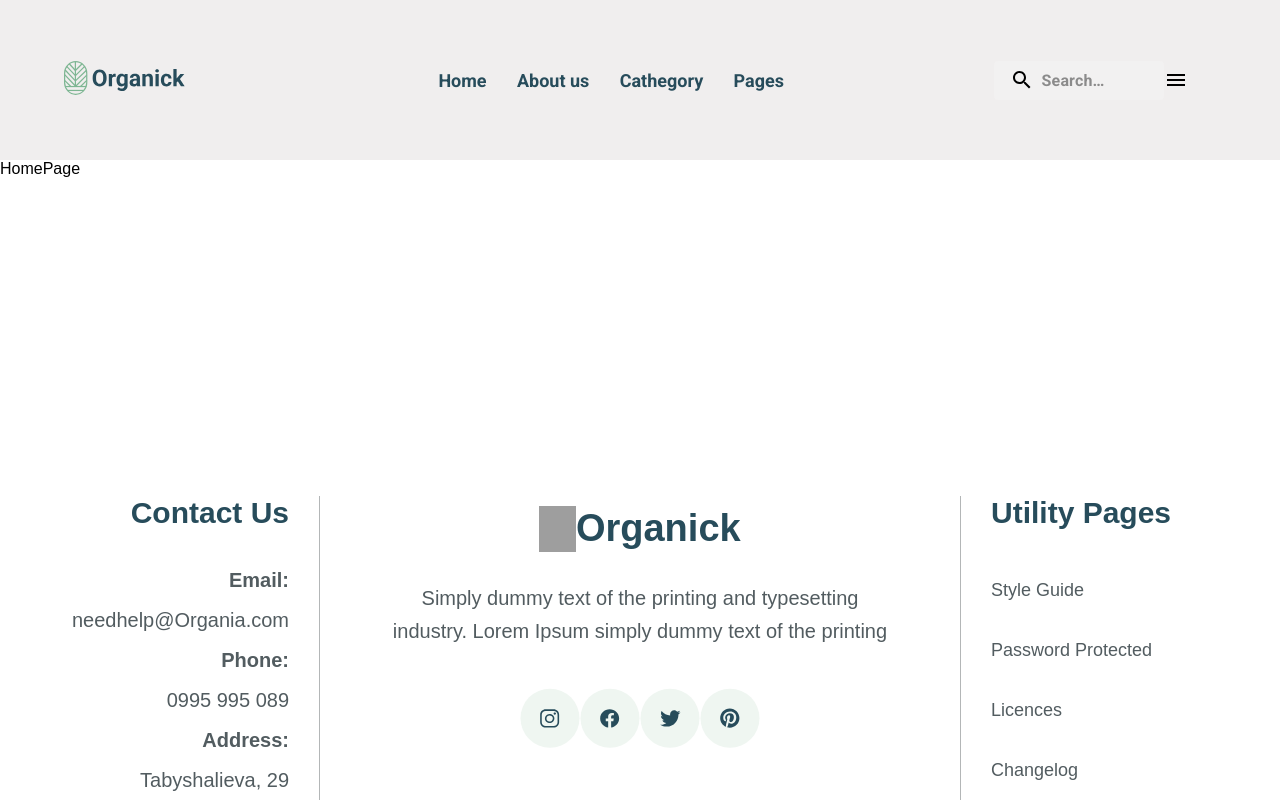
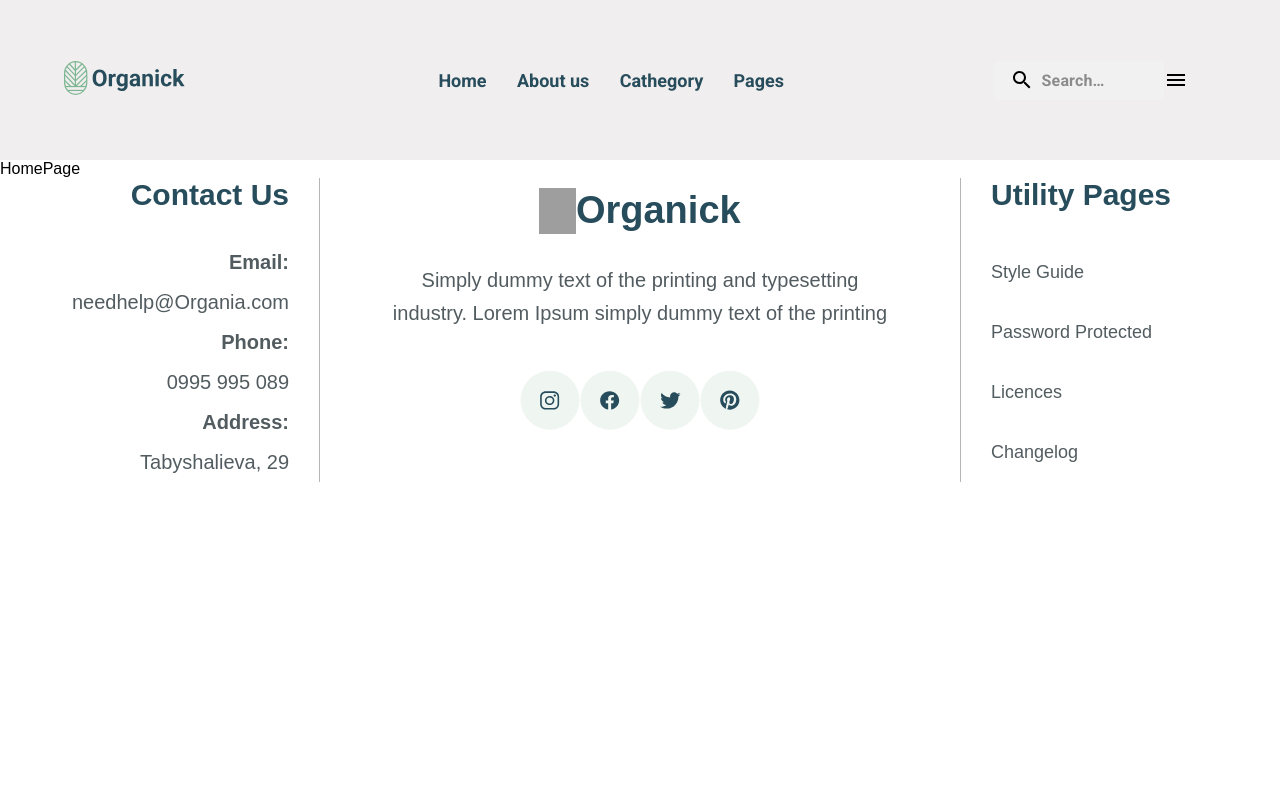
Before and after one commit to Alex-prog814/project_with_mentor-js34, a React (Create React App) app: page / in a window 1280 px wide. Built offline with nearby package versions, Linux system fonts and the light colour scheme; grey boxes are pictures that could not be loaded; a web font is replaced by a local one.

Commit message:
Remove position

```diff
--- a/src/styles/footer.module.css
+++ b/src/styles/footer.module.css
@@ -4,8 +4,8 @@
   justify-content: center;
   /* border: 2px solid green; */
   width: 100%;
-    position: absolute;
-    bottom: 0;
+  /* position: absolute; */
+  /* bottom: 0; */
 }
 
 /* !contact us */
@@ -56,7 +56,7 @@
 .middle__footer__text {
   color: #525c60;
   text-align: center;
-    font-family: "Open Sans";
+  font-family: 'Open Sans';
   font-size: 20px;
   font-style: normal;
   font-weight: 400;
```
Lines whose indentation alone changed are shown as unchanged.
